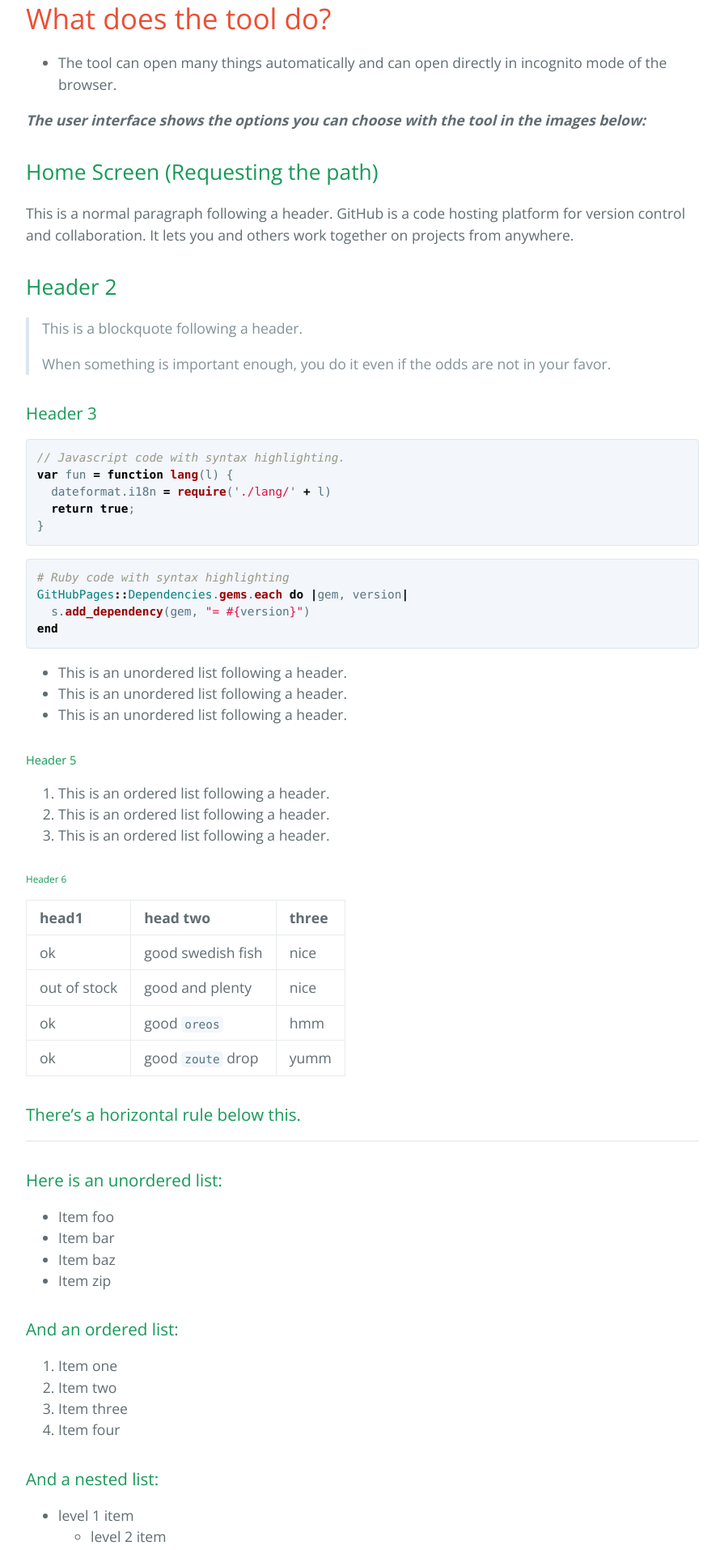
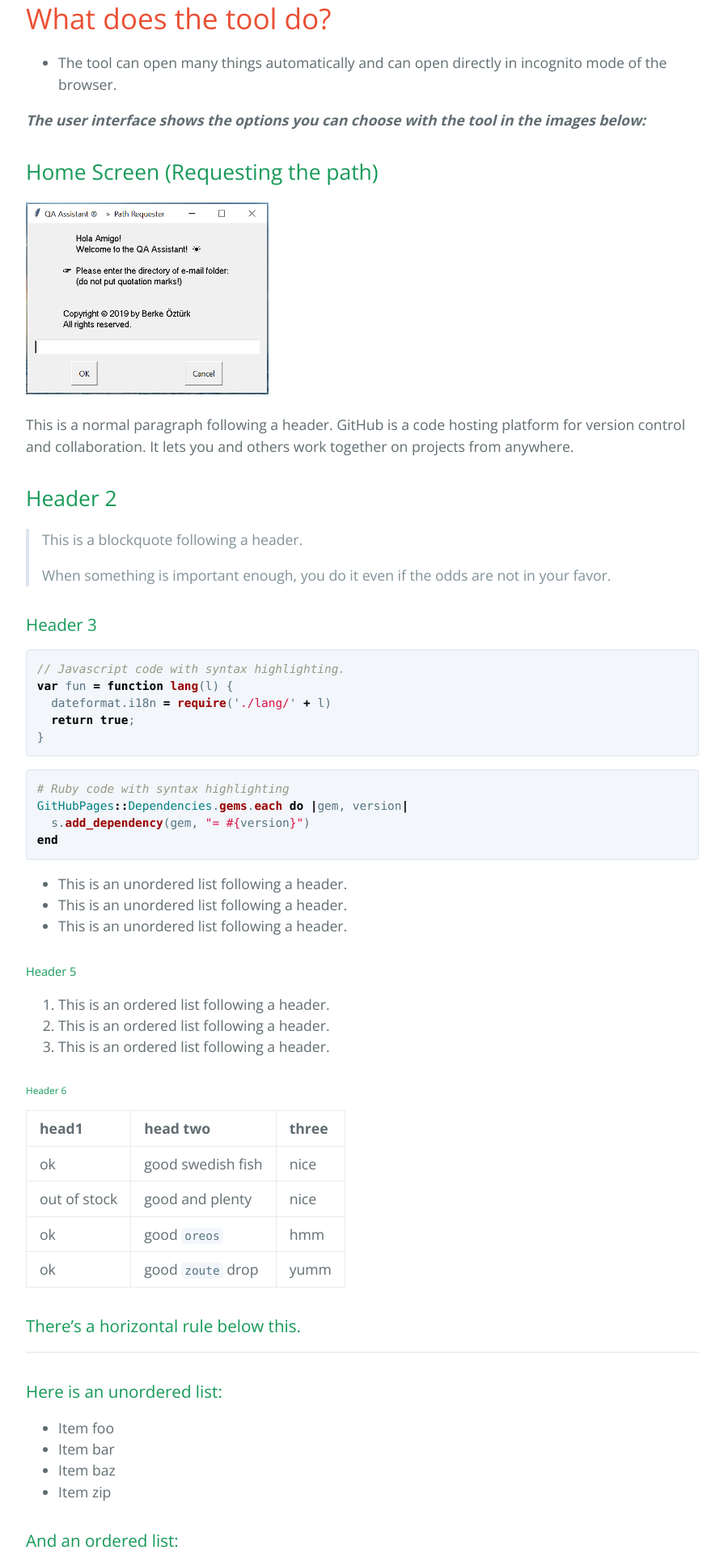
Before and after one commit to berkeozturk/QA-Assistant, a Jekyll site: the page built from index.md, in a window 1280 px wide. Shown: the part 1238-3152 px from the top of the page at 81% size, without its empty margins (192-1087 px from the left). Built offline with Jekyll 4.4.1, drawn with Linux system fonts in a browser that asks for light colours.

Commit message:
Update index.md

```diff
--- a/index.md
+++ b/index.md
@@ -38,6 +38,8 @@ _These are some of the manual steps after a colleague takes one QA job of a camp
 _**The user interface shows the options you can choose with the tool in the images below:**_
 
 ##  Home Screen (Requesting the path)
+
+<img src="/assets/images/empty_first.png" alt="empty_first.png" style="max-width: 300px">
 
 This is a normal paragraph following a header. GitHub is a code hosting platform for version control and collaboration. It lets you and others work together on projects from anywhere.
 
@@ -121,7 +123,7 @@ end
 
 ### Small image
 
-![homescreen](https://github.githubassets.com/images/icons/emoji/octocat.png)
+![homescreen](/assets/images/empty_first.png)
 
 ### Large image
 
```
